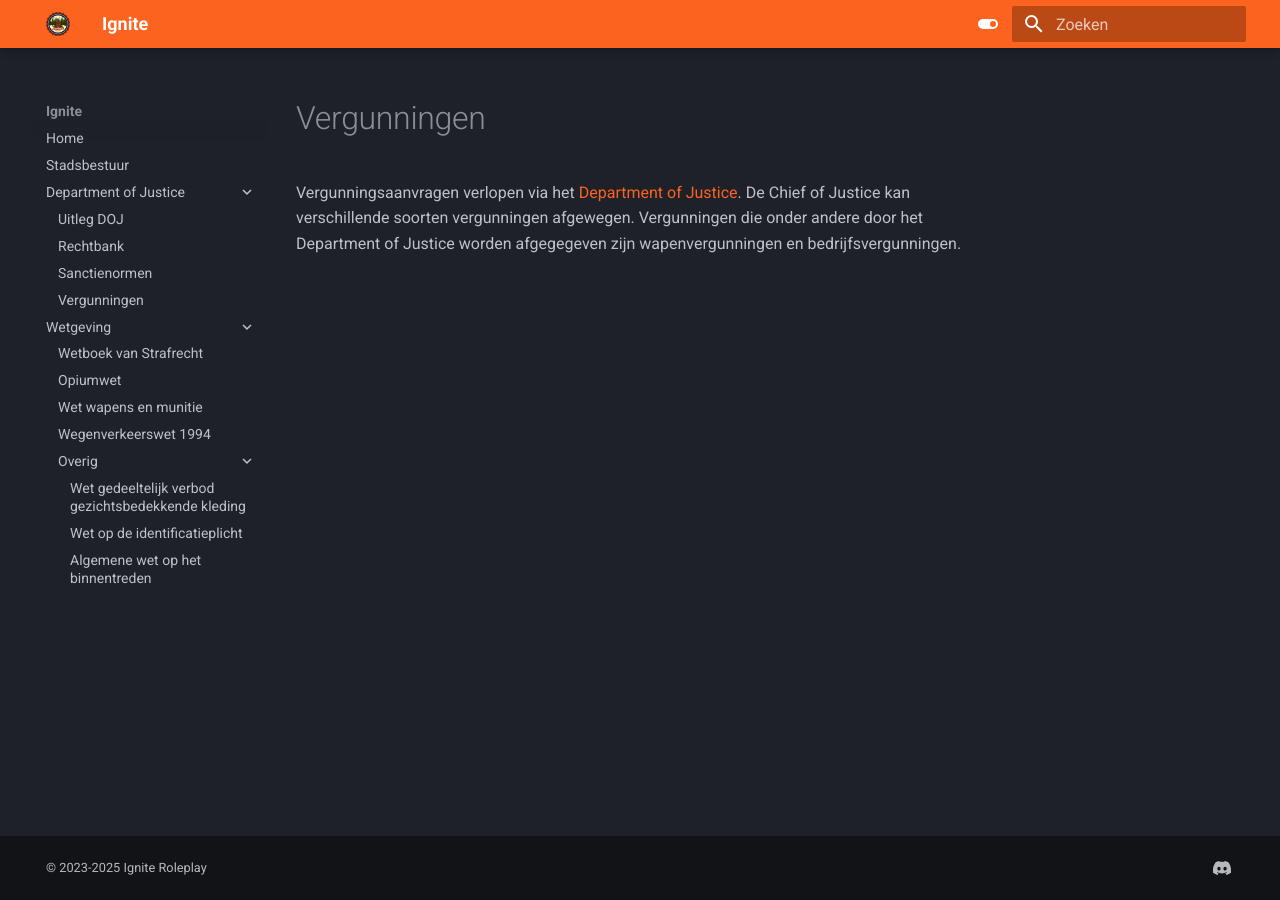
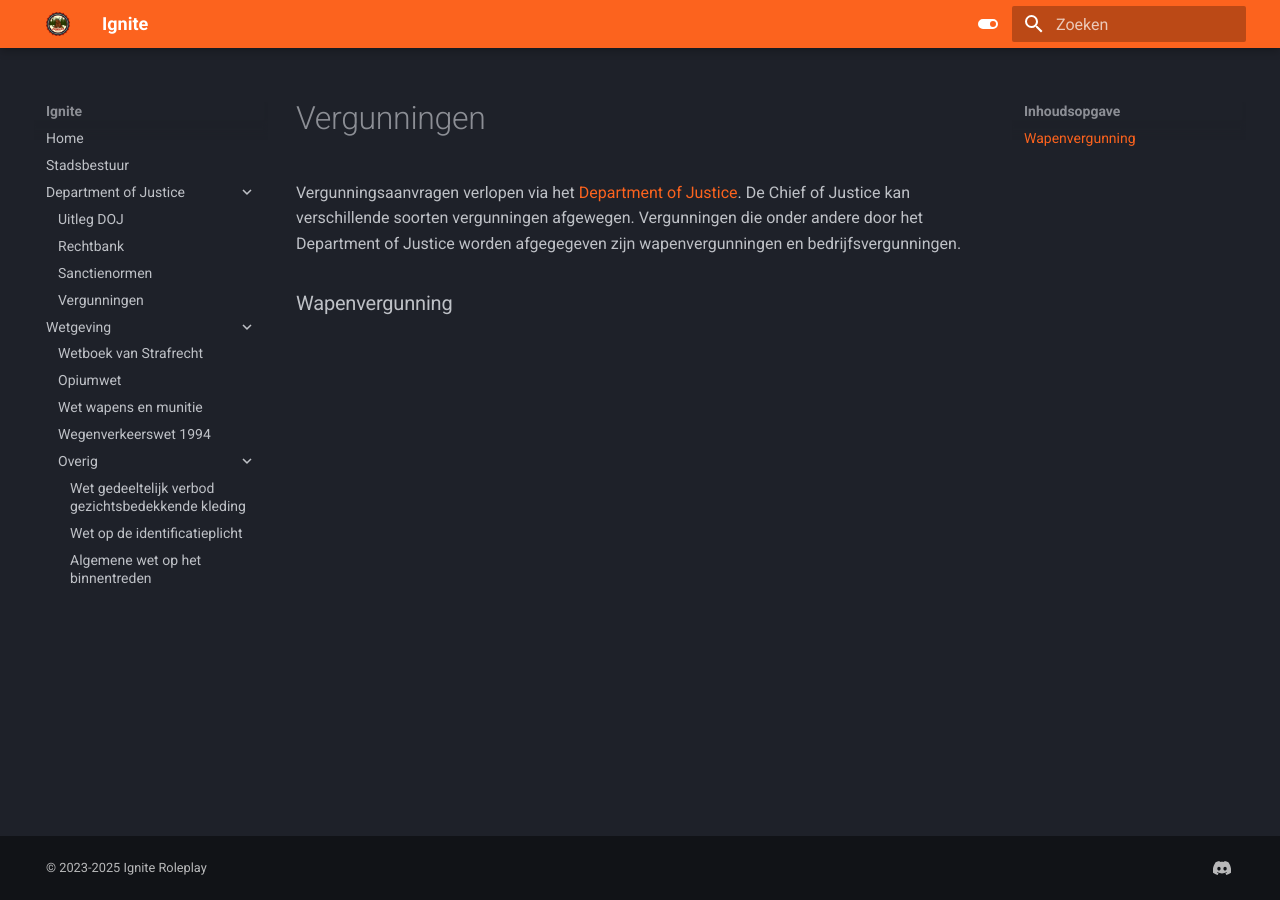
Before and after one commit to NLDenny/wetboek, an MkDocs documentation site: the page built from docs/Department of Justice/test.md, in a window 1280 px wide. Built offline with MkDocs 1.6.1 and Material for MkDocs 9.7.7, drawn with Linux system fonts in a browser that asks for light colours.

Commit message:
Update test.md

```diff
--- a/docs/Department of Justice/test.md
+++ b/docs/Department of Justice/test.md
@@ -3,3 +3,6 @@
 Vergunningsaanvragen verlopen via het [Department of Justice](/Department%20of%20Justice/doj).
 De Chief of Justice kan verschillende soorten vergunningen afgewegen.
 Vergunningen die onder andere door het Department of Justice worden afgegegeven zijn wapenvergunningen en bedrijfsvergunningen.
+
+
+### Wapenvergunning
```
